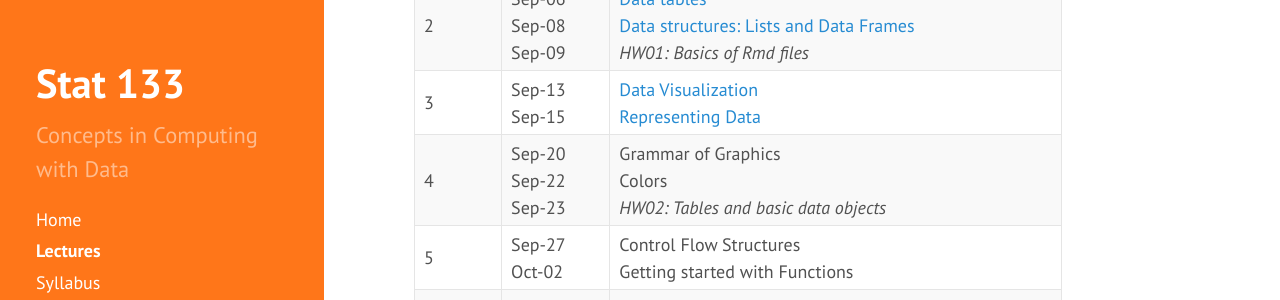
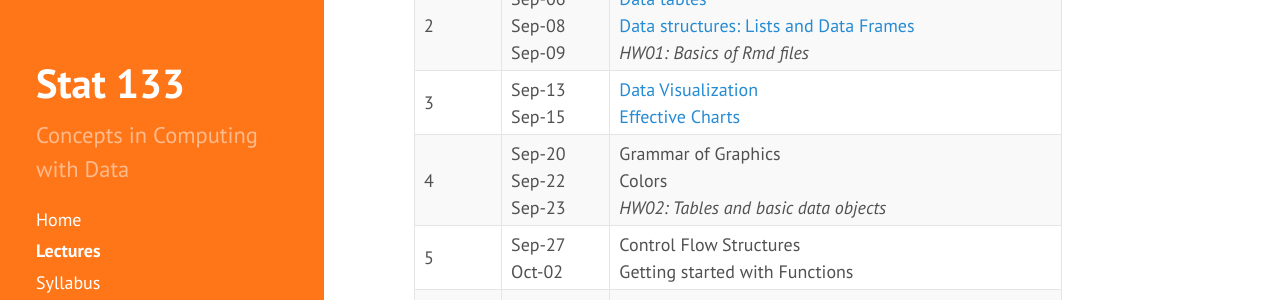
Before and after one commit to gastonstat/relic-stat133, a Jekyll site: the page built from lectures/index.md, in a window 1280 px wide and 900 px high. Shown: the part 395-695 px from the top of the window. Built offline with Jekyll 4.4.1, drawn with Linux system fonts in a browser that asks for light colours; nearby versions of some CDN libraries.

Commit message:
lectures: rename lec06 as effective charts

```diff
--- a/lectures/index.md
+++ b/lectures/index.md
@@ -55,7 +55,7 @@ Tentative calendar of lectures, Fall 2016
         Sep-15</td>
       <td>
         <a href="05-data-visualization">Data Visualization</a><br>
-        <a href="06-representing-data">Representing Data</a>
+        <a href="06-effective-charts">Effective Charts</a>
       </td>
     </tr>
     <tr>
```
Also changed, not shown: 2 other files.
